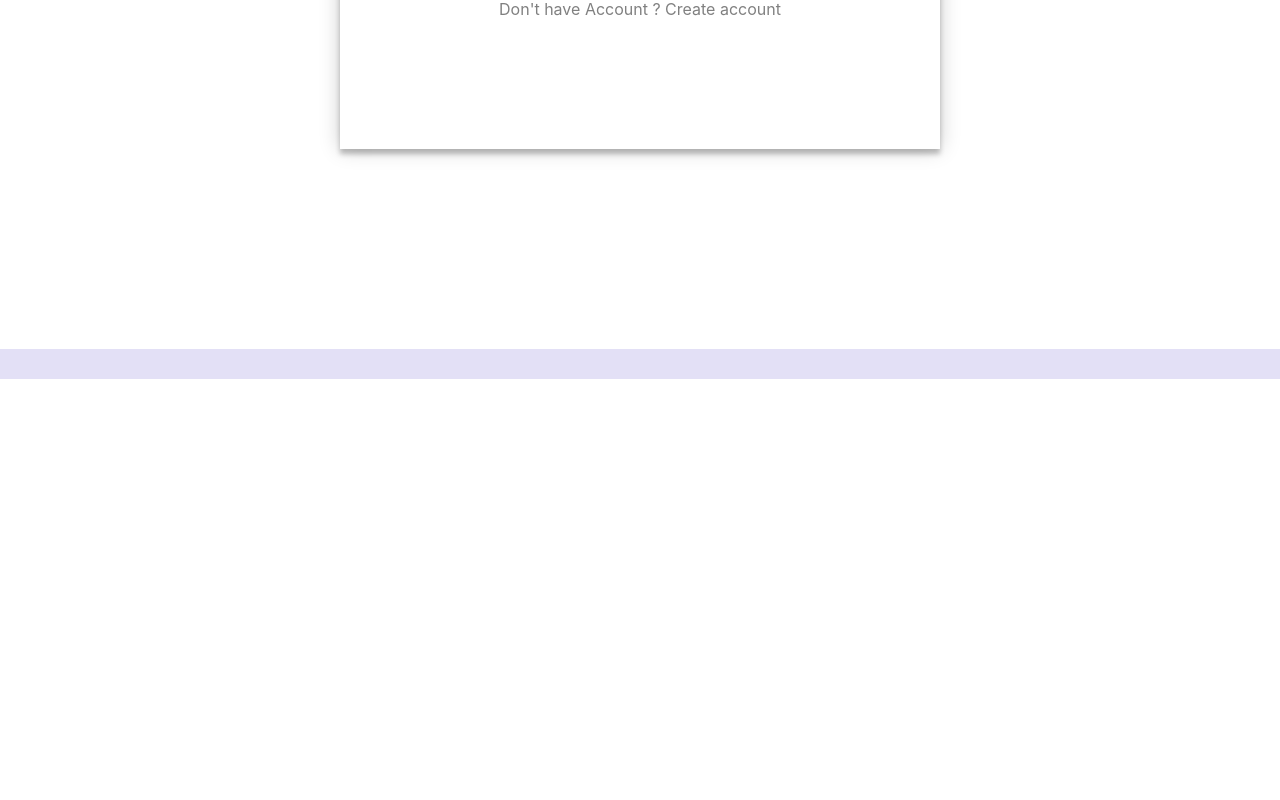
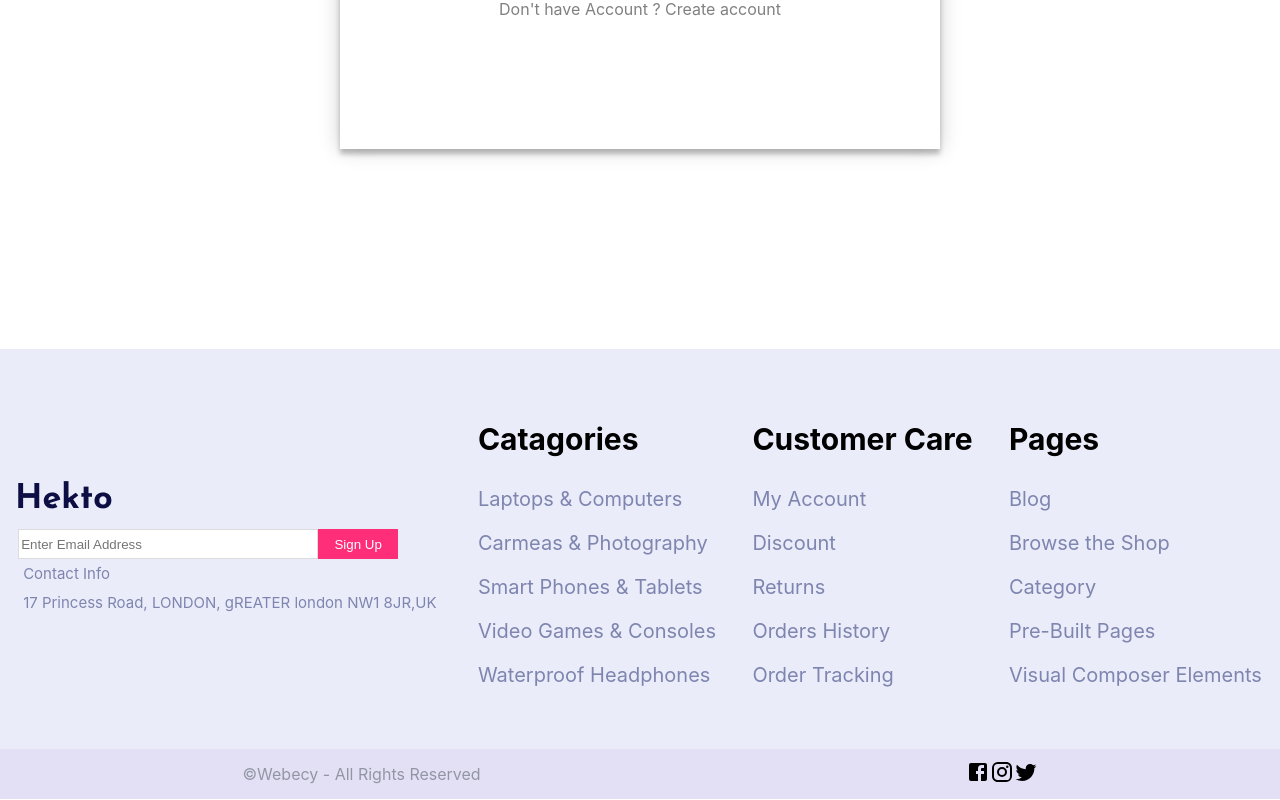
Before and after one commit to charleskan/shopping-mall, a Next.js app: page /login in a window 1280 px wide. Shown: the part 821-1621 px from the top of the page. Before the commit the page ends 1200 px from the top, so only its background shows below. Built offline with nearby package versions, Linux system fonts and the light colour scheme.

Commit message:
add footer

```diff
--- a/src/components/Footer.tsx
+++ b/src/components/Footer.tsx
@@ -1,16 +1,103 @@
 import Link from 'next/link'
 import Image from 'next/image'
-import SearchIcon from '@mui/icons-material/Search'
+import FacebookIcon from '@mui/icons-material/Facebook'
+import InstagramIcon from '@mui/icons-material/Instagram'
+import TwitterIcon from '@mui/icons-material/Twitter'
 import footer from '../styles/Footer.module.css'
 import img from '../components/Hektologo.png'
 export function Footer() {
 	return (
-		<div className={footer.bar}>
+		<div>
+			<div className={footer.background}>
+				<div className={footer.logoLine}>
+					<Image className={footer.footerLogo} src={img} />
 
+					<form className={footer.from}>
+						<input
+							className={footer.signUpText}
+							type='text'
+							id='last'
+							name='last'
+							placeholder='Enter Email Address'
+						/>
+						<button className={footer.signButton} type='submit'>
+							Sign Up
+						</button>
+					</form>
+					<p className={footer.address}>Contact Info</p>
+					<p className={footer.address}>
+						17 Princess Road, LONDON, gREATER london NW1 8JR,UK
+					</p>
+				</div>
 
+				<div className={footer.line}>
+					<h3 className={footer.footertTitle}>Catagories</h3>
+					<Link href='/login'>
+						<a className={footer.link}>Laptops & Computers</a>
+					</Link>
+					<Link href='/login'>
+						<a className={footer.link}>Carmeas & Photography</a>
+					</Link>
+					<Link href='/login'>
+						<a className={footer.link}>Smart Phones & Tablets</a>
+					</Link>
+					<Link href='/login'>
+						<a className={footer.link}>Video Games & Consoles</a>
+					</Link>
+					<Link href='/login'>
+						<a className={footer.link}>Waterproof Headphones</a>
+					</Link>
+				</div>
 
+				<div className={footer.line}>
+					<h3 className={footer.footertTitle}>Customer Care</h3>
+					<Link href='/login'>
+						<a className={footer.link}>My Account</a>
+					</Link>
+					<Link href='/login'>
+						<a className={footer.link}>Discount</a>
+					</Link>
+					<Link href='/login'>
+						<a className={footer.link}>Returns</a>
+					</Link>
+					<Link href='/login'>
+						<a className={footer.link}>Orders History</a>
+					</Link>
+					<Link href='/login'>
+						<a className={footer.link}>Order Tracking</a>
+					</Link>
+				</div>
 
+				<div className={footer.line}>
+					<h3 className={footer.footertTitle}>Pages</h3>
+					<Link href='/login'>
+						<a className={footer.link}>Blog</a>
+					</Link>
+					<Link href='/login'>
+						<a className={footer.link}>Browse the Shop</a>
+					</Link>
+					<Link href='/login'>
+						<a className={footer.link}>Category</a>
+					</Link>
+					<Link href='/login'>
+						<a className={footer.link}>Pre-Built Pages</a>
+					</Link>
+					<Link href='/login'>
+						<a className={footer.link}>Visual Composer Elements</a>
+					</Link>
+				</div>
+			</div>
+
+			<div className={footer.bar}>
+				<div>
+					<p className={footer.webecy}>©Webecy - All Rights Reserved</p>
+				</div>
+				<div>
+					<FacebookIcon />
+					<InstagramIcon />
+					<TwitterIcon />
+				</div>
+			</div>
 		</div>
-
 	)
 }
--- a/src/pages/index.tsx
+++ b/src/pages/index.tsx
@@ -1,6 +1,7 @@
 import type { NextPage } from 'next'
 import Head from 'next/head'
 import Image from 'next/image'
+import { Footer } from '../components/Footer'
 import { Heading } from '../components/Heading'
 import { Navbar } from '../components/Navbar'
 import styles from '../styles/Home.module.css'
@@ -17,7 +18,7 @@ const Home: NextPage = () => {
         <link rel="icon" href="/favicon.ico" />
       </Head>
 
-
+      <Footer/>
     </div>
   )
 }
--- a/src/styles/Footer.module.css
+++ b/src/styles/Footer.module.css
@@ -1,5 +1,82 @@
+
+.background{
+    background-color:#EBECFA ;
+    display: flex;
+    width: 100%;
+    height: 400px;
+    justify-content: space-around;
+}
+
+.logoLine{
+    display: flex;
+    justify-content: center;
+    align-items: flex-start;
+    flex-direction: column;
+}
+
+.line{
+    display: flex;
+    justify-content: center;
+    align-items: flex-start;
+    flex-direction: column;
+}
+
+.from{
+    display: flex;
+    margin-top: 20px;
+}
+
+.footerLogo{
+    display: flex;
+    justify-content: flex-start;
+}
+
+.signUpText{
+    width: 300px;
+    height: 30px;
+    border: solid 1px gainsboro;
+    color: #F5F5FD;
+}
+
+.signButton{
+    width: 80px;
+    height: 30px;
+    display: flex;
+    justify-content: center;
+    align-items: center;
+    background-color:#FF2E79;
+    border: none;
+    color: white;
+    margin-right: 30px;
+}
+
+.address{
+    color: #7E85AE;
+    font-size: 15px;
+    margin: 5PX;
+}
+
+.footertTitle{
+    font-size: 30px;
+    text-align: start;
+}
+
+.link{
+    margin-bottom: 20px;
+    color: #7E85AE;
+    font-size: 20px;
+
+}
+
 .bar{
     background-color: #E3E0F6;
     width: 100%;
-    height: 30px
+    height: 50px;
+    display: flex;
+    justify-content: space-around;
+    align-items: center;
 }
+
+.webecy{
+    color: #9296A4;
+}
```
Also changed, not shown: src/pages/Error.tsx (+8 -4 lines).
